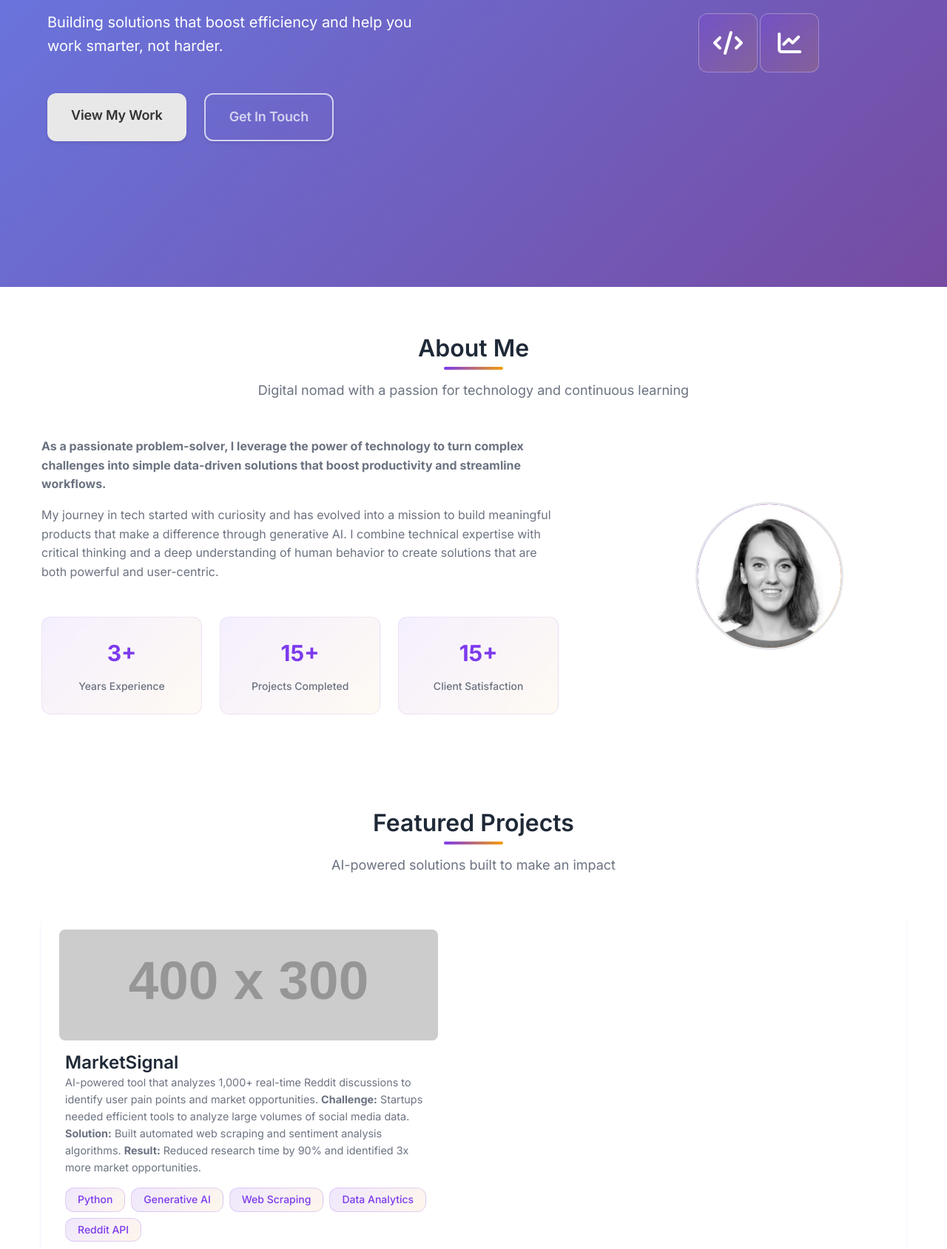
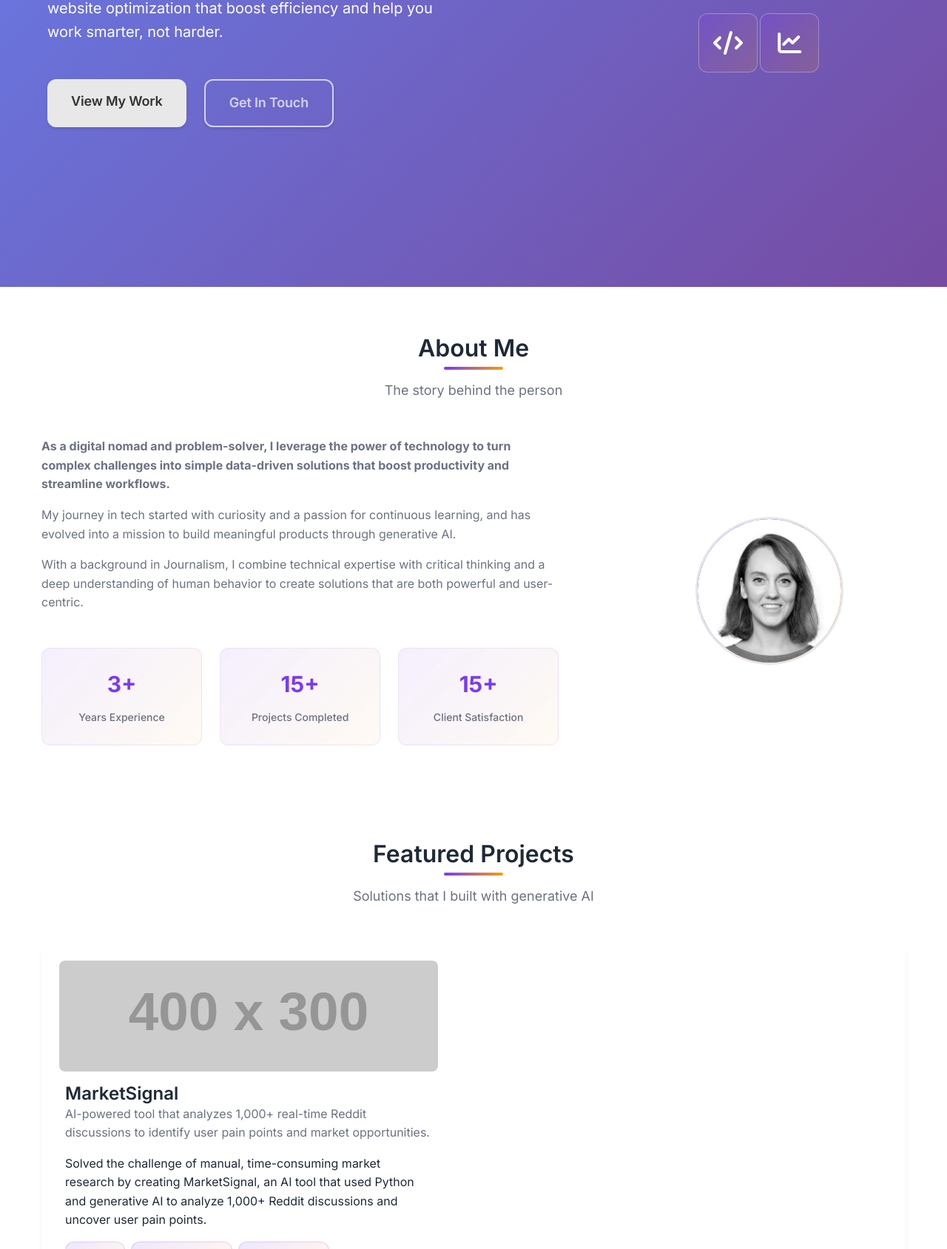
Before and after one commit to Laura1608/portfolio-website, a plain HTML site: page index.html in a window 1280 px wide. Shown: the part 412-2101 px from the top of the page at 74% size. Drawn offline with Linux system fonts and the light colour scheme; placeholder pictures from the web are drawn by us.

Commit message:
Improvements to content

```diff
--- a/index.html
+++ b/index.html
@@ -3,7 +3,7 @@
 <head>
     <meta charset="UTF-8">
     <meta name="viewport" content="width=device-width, initial-scale=1.0">
-    <title>Laura Otto - AI & Data Specialist | Digital Nomad</title>
+    <title>Laura Otto Portfolio</title>
     <link rel="stylesheet" href="styles.css">
     <link href="https://fonts.googleapis.com/css2?family=Inter:wght@300;400;500;600;700&display=swap" rel="stylesheet">
     <link rel="stylesheet" href="https://cdnjs.cloudflare.com/ajax/libs/font-awesome/6.4.0/css/all.min.css">
@@ -34,9 +34,9 @@
         <div class="hero-container">
             <div class="hero-content">
                 <h1 class="hero-title">
-                    AI Developer & Problem Solver.
+                    Hi, I'm Laura Otto
                 </h1>
-                <p class="hero-subtitle">Building solutions that boost efficiency and help you work smarter, not harder.</p>
+                <p class="hero-subtitle">Delivering solutions in AI development, data extraction & website optimization that boost efficiency and help you work smarter, not harder.</p>
                 <div class="hero-cta">
                     <a href="#projects" class="btn btn-primary">View My Work</a>
                     <a href="#contact" class="btn btn-secondary">Get In Touch</a>
@@ -62,12 +62,13 @@
     <section class="section" id="about">
         <div class="container">
             <h3 class="section-title">About Me</h3>
-            <p class="section-subtitle">Digital nomad with a passion for technology and continuous learning</p>
+            <p class="section-subtitle">The story behind the person</p>
 
             <div class="about-content">
                 <div class="about-text">
-                    <p><strong>As a passionate problem-solver, I leverage the power of technology to turn complex challenges into simple data-driven solutions that boost productivity and streamline workflows.</strong></p>
-                    <p>My journey in tech started with curiosity and has evolved into a mission to build meaningful products that make a difference through generative AI. I combine technical expertise with critical thinking and a deep understanding of human behavior to create solutions that are both powerful and user-centric.</p>
+                    <p><strong>As a digital nomad and problem-solver, I leverage the power of technology to turn complex challenges into simple data-driven solutions that boost productivity and streamline workflows.</strong></p>
+                    <p>My journey in tech started with curiosity and a passion for continuous learning, and has evolved into a mission to build meaningful products through generative AI.</p>
+                    <p>With a background in Journalism, I combine technical expertise with critical thinking and a deep understanding of human behavior to create solutions that are both powerful and user-centric.</p>
 
                     <div class="about-stats">
                         <div class="stat">
@@ -97,7 +98,7 @@
     <section class="section" id="projects">
         <div class="container">
             <h3 class="section-title">Featured Projects</h3>
-            <p class="section-subtitle">AI-powered solutions built to make an impact</p>
+            <p class="section-subtitle">Solutions that I built with generative AI</p>
 
             <div class="projects-grid">
                 <!-- Featured Project -->
@@ -108,17 +109,15 @@
                             <div class="project-info">
                                 <div class="project-title-container">
                                     <h4>MarketSignal</h4>
-                                    <p class="project-subtitle">AI-powered tool that analyzes 1,000+ real-time Reddit discussions to identify user pain points and market opportunities.
-                                        <strong>Challenge:</strong> Startups needed efficient tools to analyze large volumes of social media data.
-                                        <strong>Solution:</strong> Built automated web scraping and sentiment analysis algorithms.
-                                        <strong>Result:</strong> Reduced research time by 90% and identified 3x more market opportunities.</p>
+                                    <p class="project-subtitle">
+                                        AI-powered tool that analyzes 1,000+ real-time Reddit discussions to identify user pain points and market opportunities.</p>
+                                    <p></p>Solved the challenge of manual, time-consuming market research by creating MarketSignal, an AI tool that used Python and generative AI to analyze 1,000+ Reddit discussions and uncover user pain points.</p>
                                 </div>
                                 <div class="project-tags">
                                     <span class="tag">Python</span>
-                                    <span class="tag">Generative AI</span>
-                                    <span class="tag">Web Scraping</span>
-                                    <span class="tag">Data Analytics</span>
-                                    <span class="tag">Reddit API</span>
+                                    <span class="tag">Data Extraction</span>
+                                    <span class="tag">Text Analysis</span>
+                                    <span class="tag">API Integration</span>
                                 </div>
                                 <div class="project-actions">
                                     <a href="https://www.market-signal.com/" class="btn btn-project" target="_blank"><i class="fas fa-external-link-alt"></i> Website</a>
@@ -144,7 +143,7 @@
                                 </div>
                                 <div class="project-tags">
                                     <span class="tag">Chatbot</span>
-                                    <span class="tag">Generative AI</span>
+                                    <span class="tag">Text processing</span>
                                     <span class="tag">Science-based research</span>
                                 </div>
                                 <div class="project-actions">
@@ -190,9 +189,7 @@
                                 <div class="project-title-container">
                                     <h4>Process Optimization Dashboard</h4>
                                     <p class="project-subtitle">Interactive dashboard for analyzing business processes and identifying optimization opportunities.</p>
-                                    <p><strong>Challenge:</strong> Businesses struggled to identify process inefficiencies and lacked visual tracking tools.
-                                        <strong>Solution:</strong> Designed interactive PowerBI dashboards with Lean Six Sigma methodologies.
-                                        <strong>Result:</strong> Reduced process cycle times by 30-50% and saved $200K+ annually.</p>
+                                    <p>Solved process inefficiencies for businesses by designing interactive PowerBI dashboards using Lean Six Sigma, reducing cycle times by 30–50% and saving $200K+ annually.</p>
                                 </div>
                                 <div class="project-tags">
                                     <span class="tag">PowerBI</span>
--- a/styles.css
+++ b/styles.css
@@ -524,7 +524,7 @@ p {
 }
 
 .project-subtitle {
-    font-size: 0.9rem;
+    font-size: 1rem;
     color: var(--text-secondary);
 }
 
```
